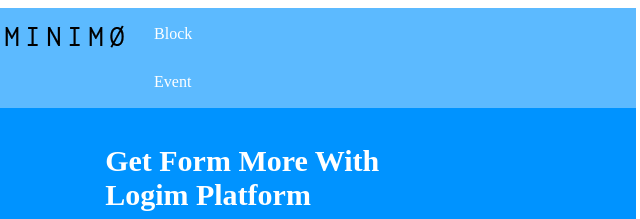
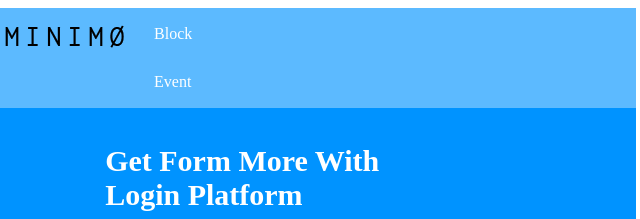
Before and after one commit to foysal767/Form-Design01, a plain HTML site: page index.html in a window 1280 px wide. Shown: the top 219 px of the page, 636-1276 px from the left. Drawn offline with Linux system fonts and the light colour scheme.

Commit message:
Update index.html

```diff
--- a/index.html
+++ b/index.html
@@ -30,7 +30,7 @@
         </div>
         <div class="right">
             <div class="right-form">
-                <h2>Get form more with logim platform</h2>
+                <h2>Get form more with login platform</h2>
                 <p>Lorem ipsum dolor sit amet consectetur adipisicing elit. Eveniet nemo necessitatibus, eligendi asperiores non officia.</p>
                 <form>
                     <input type="text" placeholder="First Name"> <br>
```
